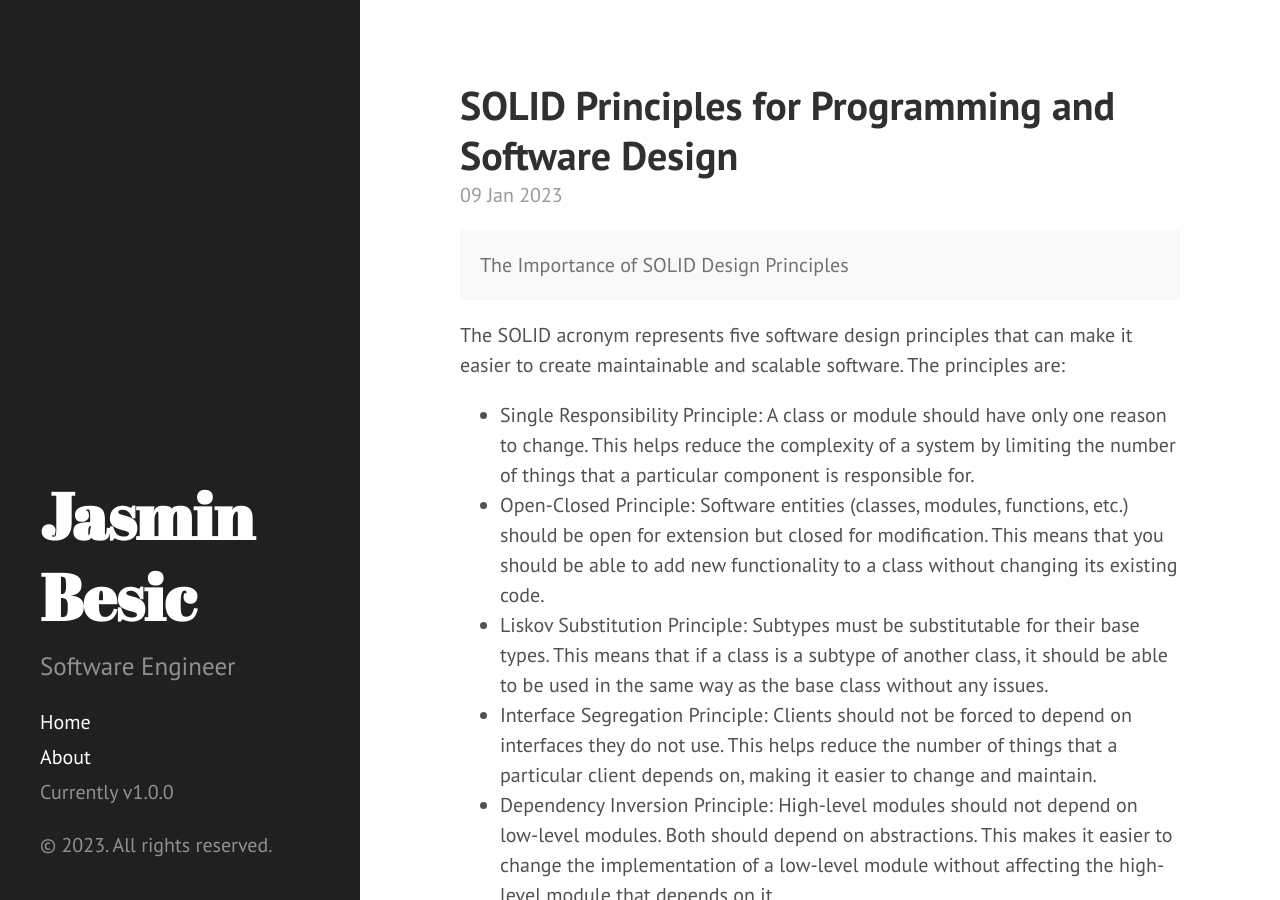
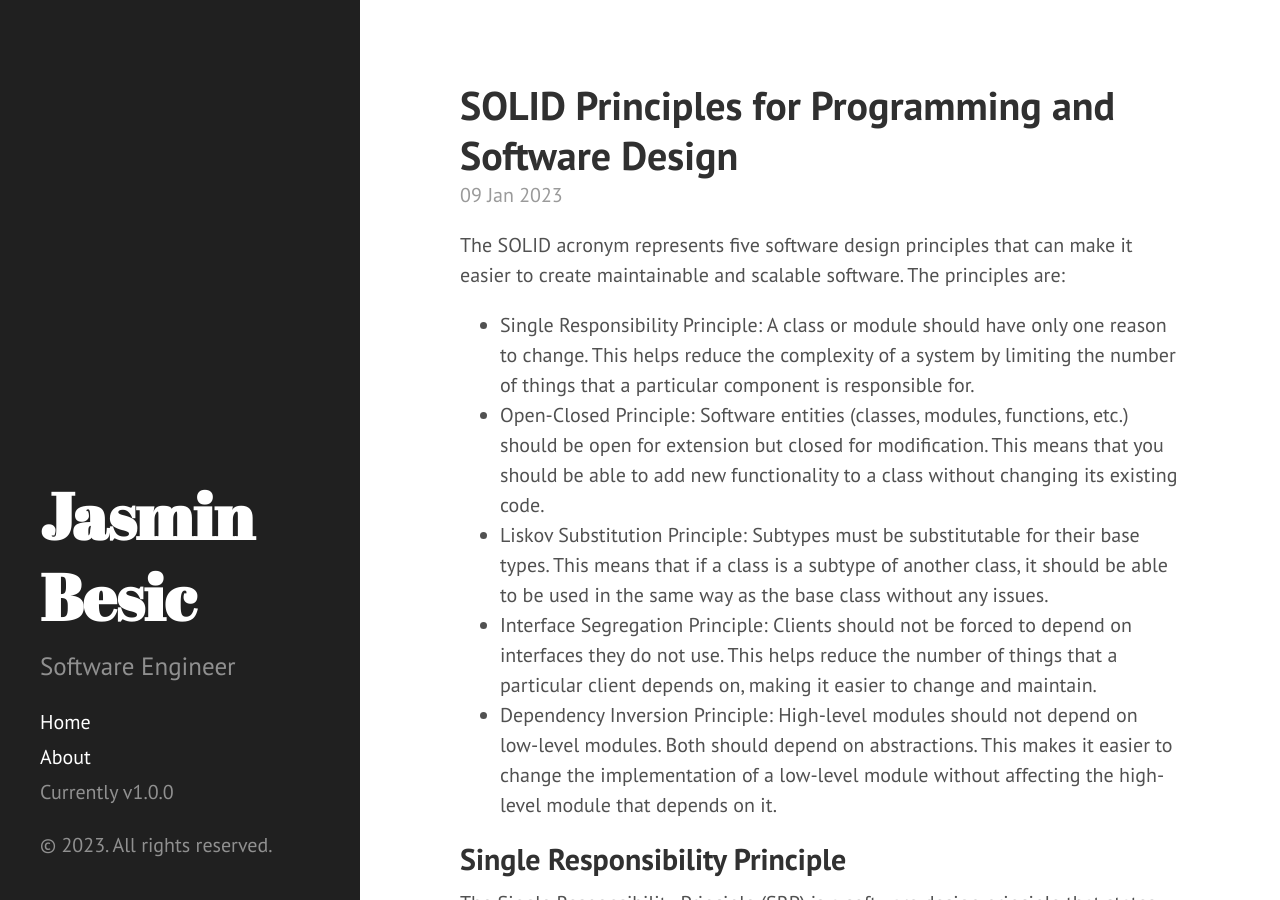
Before and after one commit to jBesic/jBesic.github.io, a Jekyll site: the page built from _posts/2023-01-09-solid-principles-for-programming-and-software-design.md, in a window 1280 px wide and 900 px high. Built offline with Jekyll 4.4.1, drawn with Linux system fonts in a browser that asks for light colours; Markdown is read by kramdown in place of the engine named in the settings.

Commit message:
Update 2023-01-09-solid-principles-for-programming-and-software-design.md

```diff
--- a/_posts/2023-01-09-solid-principles-for-programming-and-software-design.md
+++ b/_posts/2023-01-09-solid-principles-for-programming-and-software-design.md
@@ -4,11 +4,6 @@ permalink: solid-principles-for-programming-and-software-design
 title: SOLID Principles for Programming and Software Design
 metadescription: "SOLID is a set of five design principles that are commonly used by software developers to improve the design of their code. The acronym SOLID stands for: Single Responsibility Principle, Open-Closed Principle, Liskov Substitution Principle, Interface Segregation Principle, and Dependency Inversion Principle. These principles can help developers create more maintainable, scalable, and flexible software."
 ---
-
-
-<div class="message">
-  The Importance of SOLID Design Principles
-</div>
 
 The SOLID acronym represents five software design principles that can make it easier to create maintainable and scalable software. The principles are:
 
```
